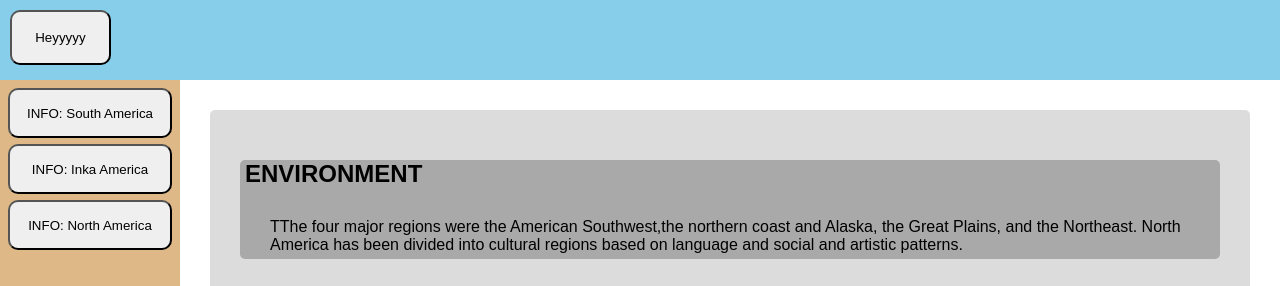
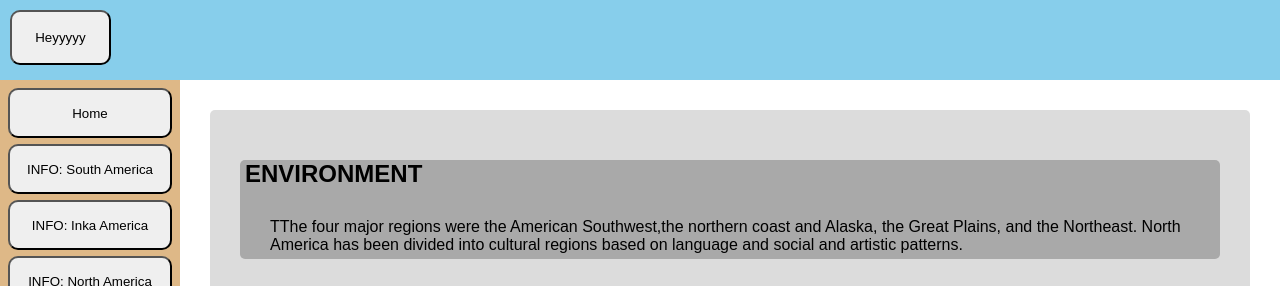
Before and after one commit to BobLakensi/cabinet-unity-bottle, a plain HTML site: page girls-who-code-website/info-NorthAmerica.html in a window 1280 px wide. Shown: the top 286 px of the page. Drawn offline with Linux system fonts and the light colour scheme.

Commit message:
Home button shows up AN info

```diff
--- a/girls-who-code-website/info-NorthAmerica.html
+++ b/girls-who-code-website/info-NorthAmerica.html
@@ -107,7 +107,6 @@
             <div class = "footerContatiner">
                 <div class = "footerSubContatiner">
                     <p> Monte C </p>
-
                 </div>
             </div>
 
@@ -127,17 +126,17 @@
                  <div class = "sideBarButtonSubContainer">
                     <button height = "100%" class = "buttonSideBar" onclick = "sideBarButtonHome(this)" > Home </button>
                 </div>
+
                 <div class = "sideBarButtonSubContainer">
                     <button height = "100%" class = "buttonSideBar" onclick = "sideBarButtonSA(this)" > INFO: South America </button>
                 </div>
 
                 <div class = "sideBarButtonSubContainer">
-                <button height = "100%" class = "buttonSideBar" onclick = "sideBarButtonI(this)" > INFO: Inka America </button>
+                    <button height = "100%" class = "buttonSideBar" onclick = "sideBarButtonI(this)" > INFO: Inka America </button>
                 </div>
 
                 <div class = "sideBarButtonSubContainer">
-                <button height = "100%" class = "buttonSideBar" onclick = "sideBarButtonNA(this)" > INFO: North America </button>
-
+                    <button height = "100%" class = "buttonSideBar" onclick = "sideBarButtonNA(this)" > INFO: North America </button>
                 </div>
 
             </div>
@@ -147,33 +146,3 @@
     </body>
 
 </html>
-
-
-        <div class = "topBarContainer">
-            <div class = "topBarSubContainer" >
-                <button height = "100%" class = "buttonTopBar" onclick = "testButton(this)" > Heyyyyy </button>
-            </div>
-        </div>
-
-        <div class = "sideBarContainer">
-            <div class = "sideBarSubContainer">
-                <div class = "sideBarButtonSubContainer">
-                    <button height = "100%" class = "buttonSideBar" onclick = "sideBarButtonSA(this)" > INFO: South America </button>
-                </div>
-
-                <div class = "sideBarButtonSubContainer">
-                <button height = "100%" class = "buttonSideBar" onclick = "sideBarButtonI(this)" > INFO: Inka America </button>
-                </div>
-
-                <div class = "sideBarButtonSubContainer">
-                <button height = "100%" class = "buttonSideBar" onclick = "sideBarButtonNA(this)" > INFO: North America </button>
-
-                </div>
-
-            </div>
-        </div>
-
-
-    </body>
-
-</html>
```
